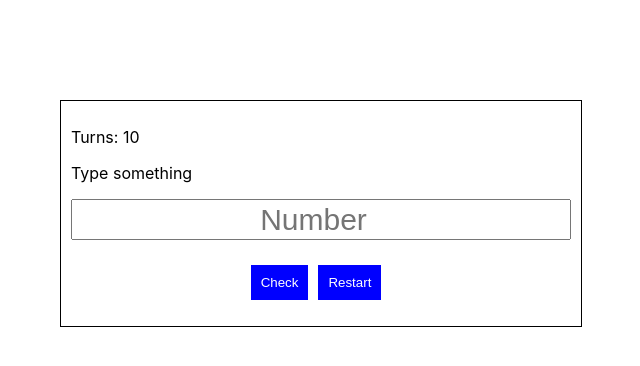
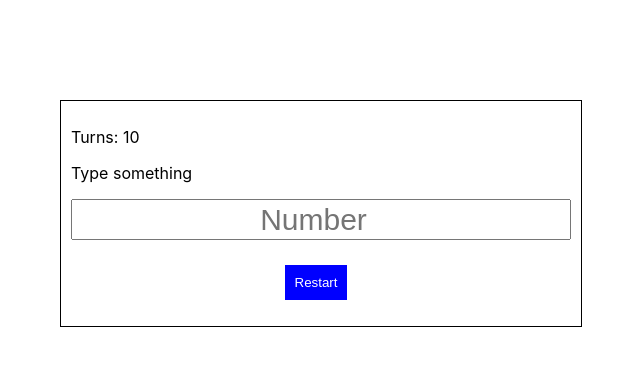
Before and after one commit to TheSaintUkraine/test_projects, a React (Create React App) app in the folder 2/: page / in a window 1280 px wide. Shown: the top 366 px of the page, without its empty margins (319-959 px from the left). Built offline with nearby package versions, Linux system fonts and the light colour scheme.

Commit message:
Update App.js

```diff
--- a/2/src/App.js
+++ b/2/src/App.js
@@ -11,7 +11,7 @@ export default class App extends Component {
        userValue:0,
        turns:10,
        status:"Type something",
-       opacity:"block",
+       opacity:"none",
        history:[],
        input:null
     }
@@ -24,9 +24,9 @@ export default class App extends Component {
     this.setState({
       number: Math.floor(Math.random() * (100 - 1) + 1),
       turns:10,
-      userValue:0,
+      userValue:1,
       status:"Type something",
-      opacity:"block",
+      opacity:"none",
     })
     this.state.input.value = "";
   }
@@ -53,6 +53,7 @@ export default class App extends Component {
   }
 
   setUserValue(e) {
+    this.setState({opacity:"block"});
     this.setState({
       userValue: e.target.value,
       input:e.target
@@ -64,7 +65,7 @@ export default class App extends Component {
         <p>Turns: {this.state.turns}</p>
         <p>{this.state.status}</p>
         <form>
-          <input placeholder="Number" onChange={this.setUserValue} type="number"></input>
+          <input placeholder="Number" min="0" max="100" onChange={this.setUserValue} type="number"></input>
           <button style={{display:this.state.opacity}} onClick={this.Check}>Check</button>
           <button onClick={this.Start}>Restart</button>
         </form>
```
